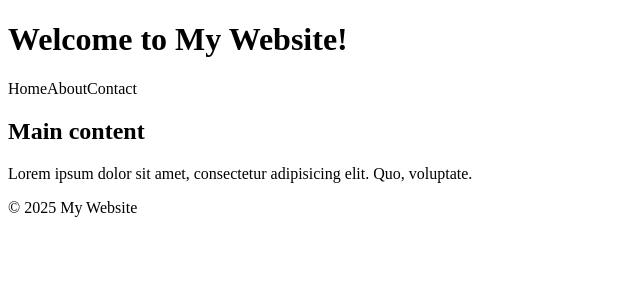
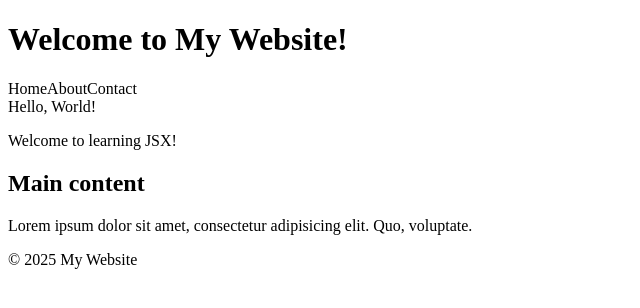
Before and after one commit to Kane-dylan/React-MASTER, a React (Vite) app in the folder react-proc/: page / in a window 1280 px wide. Shown: the top 308 px of the page, without its empty margins (0-640 px from the left). Built offline with nearby package versions, Linux system fonts and the light colour scheme.

Commit message:
todays update

```diff
--- a/react-proc/src/App.jsx
+++ b/react-proc/src/App.jsx
@@ -1,11 +1,13 @@
 import Footer from "./components/Footer"
 import Header from "./components/Header"
 import MainContent from "./components/MainContent"
+import WelcomeMessage from "./components/WelcomeMessage"
 
 const App  = () => {
   return  (
     <div>
       <Header/>
+      <WelcomeMessage/>
       <MainContent/>
       <Footer/>
     </div>
--- /dev/null
+++ b/react-proc/src/components/WelcomeMessage.jsx
@@ -0,0 +1,13 @@
+import React from 'react'
+
+const WelcomeMessage = () => {
+  return (
+    <div>
+      <h>Hello, World!
+        <p>Welcome to learning JSX!</p>
+      </h>
+    </div>
+  )
+}
+
+export default WelcomeMessage
```
